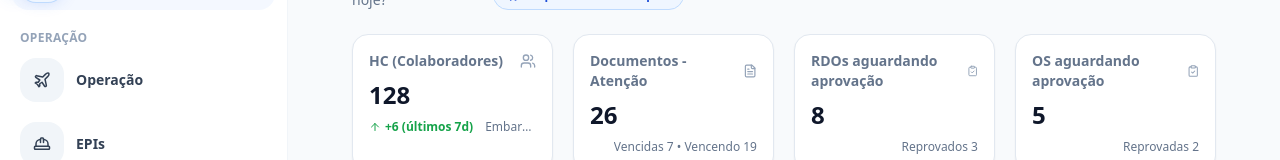
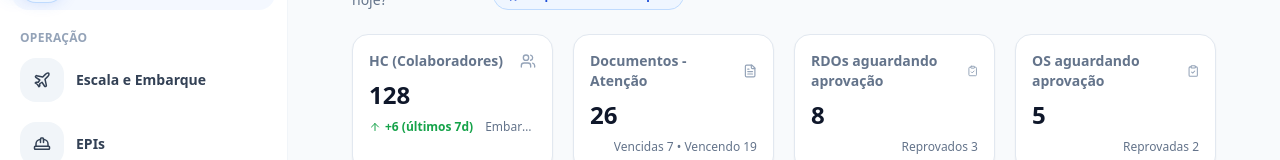
Before and after one commit to thechosenbynone-coder/logistica_pessoal_app_portal, a React (Vite) app in the folder apps/portal-rh/: page / in a window 1280 px wide. Shown: the part 176-336 px from the top of the page. Built offline with nearby package versions, Linux system fonts and the light colour scheme.

Commit message:
Update Sidebar.jsx

```diff
--- a/apps/portal-rh/src/layout/Sidebar.jsx
+++ b/apps/portal-rh/src/layout/Sidebar.jsx
@@ -20,7 +20,7 @@ const NAV = [
   {
     title: "Operação",
     items: [
-      { key: "mobility", label: "Operação", icon: Plane },
+      { key: "mobility", label: "Escala e Embarque", icon: Plane },
       { key: "equipment", label: "EPIs", icon: HardHat },
       { key: "work", label: "OS / RDO", icon: ClipboardList },
     ],
```
